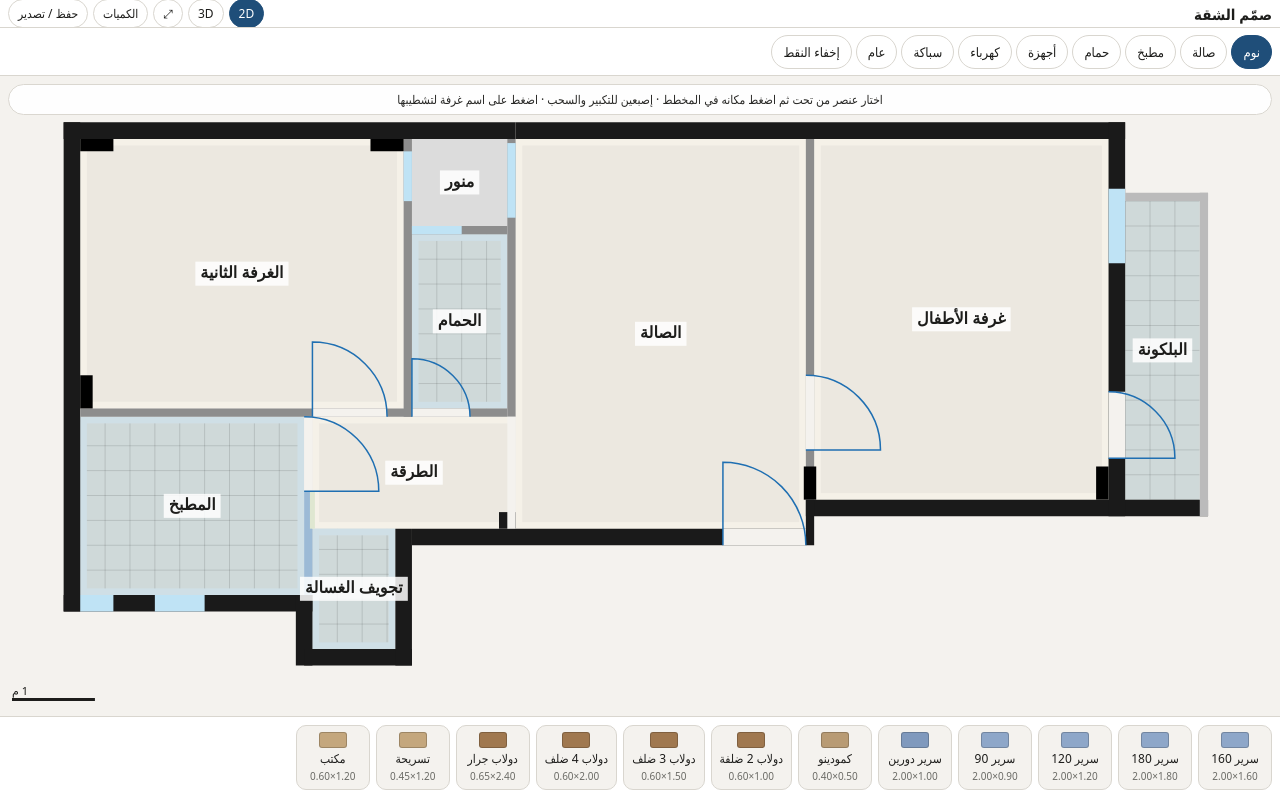
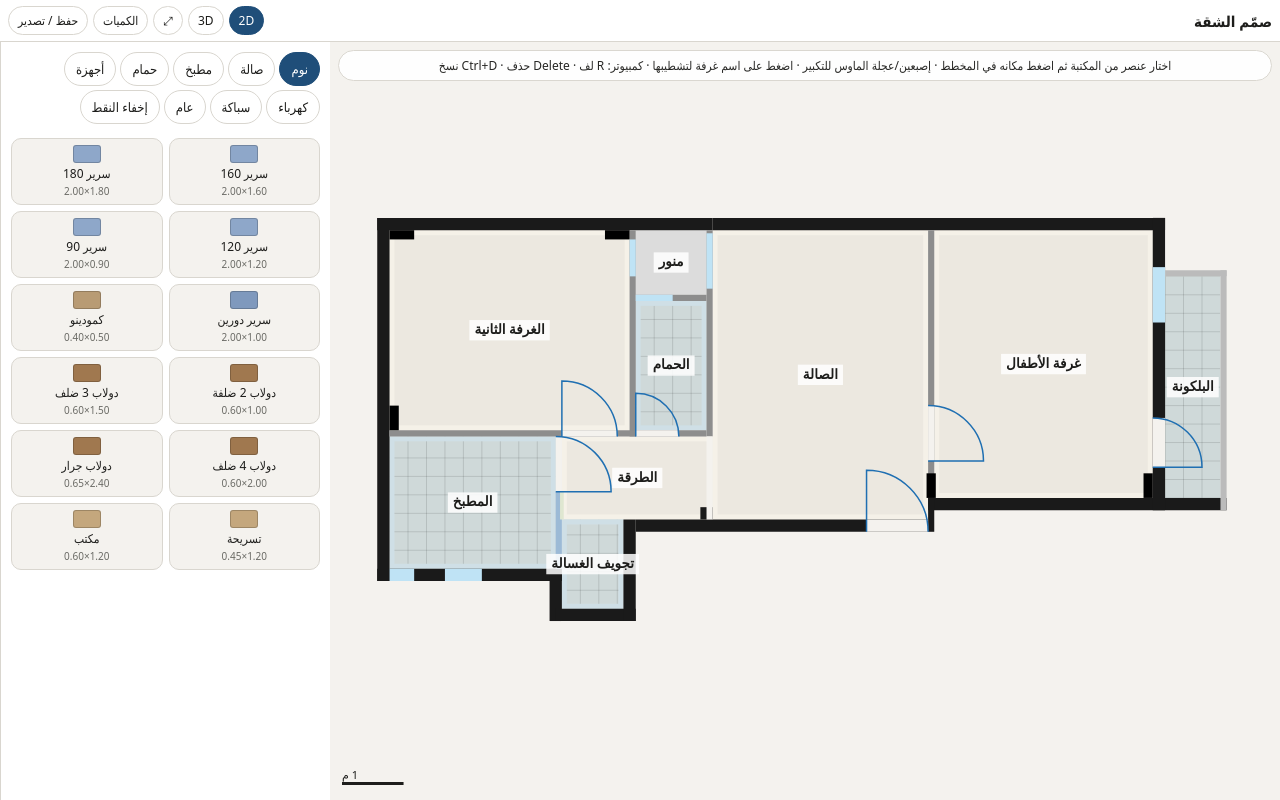
Before and after one commit to adbd0mala/apartment-plan, a plain HTML site: page design.html in a window 1280 px wide. Drawn offline with Linux system fonts and the light colour scheme.

Commit message:
تخطيط للكمبيوتر: مكتبة جانبية + لوحة تشطيب جانبية + اختصارات لوحة المفاتيح، مع الحفاظ على تخطيط الموبايل
Co-Authored-By: Claude Fable 5.1 <noreply@anthropic.com>
Claude-Session: https://claude.ai/code/session_01HZ4QHquot9VZtU37vAe6Ed

```diff
--- a/design.html
+++ b/design.html
@@ -12,6 +12,7 @@
   *{box-sizing:border-box}
   html,body{margin:0;height:100%;background:var(--bg);color:var(--fg);font-family:system-ui,"Segoe UI",Tahoma,Arial,sans-serif;overflow:hidden;overscroll-behavior:none}
   #app{display:flex;flex-direction:column;height:100%}
+  header{order:1} .tabs{order:2} #stage{order:3} #sel{order:4} #lib{order:5}
   header{display:flex;align-items:center;gap:5px;padding:6px 8px;flex-wrap:nowrap;overflow-x:auto;background:var(--panel);border-bottom:1px solid var(--line)}
   header h1{font-size:15px;margin:0;flex:1;white-space:nowrap;min-width:70px}
   .tabs{display:flex;gap:4px;padding:6px 8px;min-height:48px;align-items:center;overflow-y:hidden;background:var(--panel);border-bottom:1px solid var(--line);overflow-x:auto;white-space:nowrap}
@@ -51,6 +52,20 @@
   .swatches{display:flex;gap:6px;flex-wrap:wrap}
   .sw{width:34px;height:34px;border-radius:8px;border:2px solid transparent;cursor:pointer}
   .sw.on{border-color:var(--accent)}
+
+  /* ===== شاشات الكمبيوتر ===== */
+  @media (min-width: 900px){
+    #app{display:grid;grid-template-columns:1fr 330px;grid-template-rows:auto 1fr auto;grid-template-areas:"head head" "stage side" "sel side"}
+    header{grid-area:head}
+    #stage{grid-area:stage}
+    #sel{grid-area:sel}
+    #side{grid-area:side;display:flex !important;flex-direction:column;min-height:0;border-inline-end:1px solid var(--line);background:var(--panel)}
+    #side .tabs{flex-wrap:wrap;white-space:normal;overflow:visible;min-height:0;padding:10px;border:none}
+    #side #lib{flex:1;min-height:0;overflow-y:auto;flex-wrap:wrap;white-space:normal;align-content:flex-start;padding:4px 10px 10px;border:none}
+    #side .item{width:calc(50% - 3px);min-width:0}
+    #sheet{inset:0 auto 0 0;max-height:none;width:min(460px,50%);border-radius:0 16px 16px 0;border-top:none;border-inline-end:1px solid var(--line)}
+    #walkHelp{bottom:18px;right:12px;max-width:none}
+  }
 </style>
 </head>
 <body>
@@ -62,10 +77,10 @@
     <button class="sm" id="bQty">الكميات</button>
     <button class="sm" id="bSave">حفظ / تصدير</button>
   </header>
-  <div class="tabs" id="tabs"></div>
+  <div id="side" style="display:contents"><div class="tabs" id="tabs"></div><div id="lib"></div></div>
   <div id="stage">
     <canvas id="c"></canvas>
-    <div class="hint" id="hint">اختار عنصر من تحت ثم اضغط مكانه في المخطط · إصبعين للتكبير والسحب · اضغط على اسم غرفة لتشطيبها</div>
+    <div class="hint" id="hint">اختار عنصر من المكتبة ثم اضغط مكانه في المخطط · إصبعين/عجلة الماوس للتكبير · اضغط على اسم غرفة لتشطيبها · كمبيوتر: R لف · Delete حذف · Ctrl+D نسخ</div>
     <div id="sheet"></div>
     <div id="pad"><button data-k="f">▲<small>أمام</small></button><div class="mid"><button data-k="l">◀<small>شمال</small></button><button data-k="b">▼<small>خلف</small></button><button data-k="r">▶<small>يمين</small></button></div></div><div id="walkHelp">أمام/خلف للمشي · شمال/يمين للّف · اسحب على الشاشة للنظر</div>
   </div>
@@ -77,7 +92,6 @@
     <button class="sm warn" id="bDel">حذف</button>
     <button class="sm" id="bClose">✕</button>
   </div>
-  <div id="lib"></div>
 </div>
 
 <script>
@@ -514,7 +528,8 @@ pad.querySelectorAll('button').forEach(btn=>{ const k=btn.dataset.k; const on=e=
 stage.addEventListener('pointerdown', e=>{ if (!walk || e.target!==cv) return; e.stopImmediatePropagation(); cv.setPointerCapture(e.pointerId); look={id:e.pointerId,x:e.clientX,y:e.clientY,yaw:P.yaw,pitch:P.pitch}; }, true);
 stage.addEventListener('pointermove', e=>{ if (!walk || !look || e.pointerId!==look.id) return; e.stopImmediatePropagation(); P.yaw = look.yaw + (e.clientX-look.x)*0.35; P.pitch = Math.max(-60, Math.min(60, look.pitch + (e.clientY-look.y)*0.25)); }, true);
 const lookEnd=e=>{ if (!walk) return; e.stopImmediatePropagation(); if (look && e.pointerId===look.id) look=null; }; stage.addEventListener('pointerup', lookEnd, true); stage.addEventListener('pointercancel', lookEnd, true);
-addEventListener('keydown', e=>{ keys[e.key]=true; if (walk && ["ArrowUp","ArrowDown","ArrowLeft","ArrowRight"].includes(e.key)) e.preventDefault(); }); addEventListener('keyup', e=>{ keys[e.key]=false; });
+addEventListener('keydown', e=>{ if (!mode3d && !e.target.matches('input,textarea,select')){ if (e.key==='Delete'||e.key==='Backspace'){ if (sel){ document.getElementById('bDel').click(); e.preventDefault(); } } else if (e.key==='r'||e.key==='R'){ document.getElementById('bRot').click(); } else if (e.key==='Escape'){ document.getElementById('bClose').click(); closeSheet(); } else if ((e.ctrlKey||e.metaKey) && (e.key==='d'||e.key==='D')){ document.getElementById('bDup').click(); e.preventDefault(); } }
+  keys[e.key]=true; if (walk && ["ArrowUp","ArrowDown","ArrowLeft","ArrowRight"].includes(e.key)) e.preventDefault(); }); addEventListener('keyup', e=>{ keys[e.key]=false; });
 
 // 3D interaction: override pointer handlers when in 3D
 let rot = null;
@@ -529,7 +544,7 @@ stage.addEventListener('pointerup', up3, true); stage.addEventListener('pointerc
 stage.addEventListener('wheel', e => { if (!mode3d) return; e.stopImmediatePropagation(); e.preventDefault(); const k=e.deltaY<0?1.1:1/1.1; const r=cv.getBoundingClientRect(); const px=e.clientX-r.left, py=e.clientY-r.top; cam.ox = px-(px-cam.ox)*k; cam.oy = py-(py-cam.oy)*k; cam.s*=k; draw(); }, {passive:false, capture:true});
 
 document.getElementById('bFit').onclick=()=>fit();
-fit();
+fit(); requestAnimationFrame(()=>fit()); addEventListener('load', ()=>fit());
 </script>
 <script>if("serviceWorker" in navigator) navigator.serviceWorker.register("sw.js").catch(()=>{});</script>
 </body>
--- a/sw.js
+++ b/sw.js
@@ -1,4 +1,4 @@
-const C='apt-v9';
+const C='apt-v10';
 const FILES=["./الملاحظات_المتبقية.html",'./','./index.html','./design.html','./viewer.html','./model.html','./plan.html','./walk.html','./plan.png','./manifest.json','./icon-192.png','./icon-512.png'];
 self.addEventListener('install',e=>{e.waitUntil(caches.open(C).then(c=>c.addAll(FILES)).then(()=>self.skipWaiting()));});
 self.addEventListener('activate',e=>{e.waitUntil(caches.keys().then(ks=>Promise.all(ks.filter(k=>k!==C).map(k=>caches.delete(k)))).then(()=>self.clients.claim()));});
```
